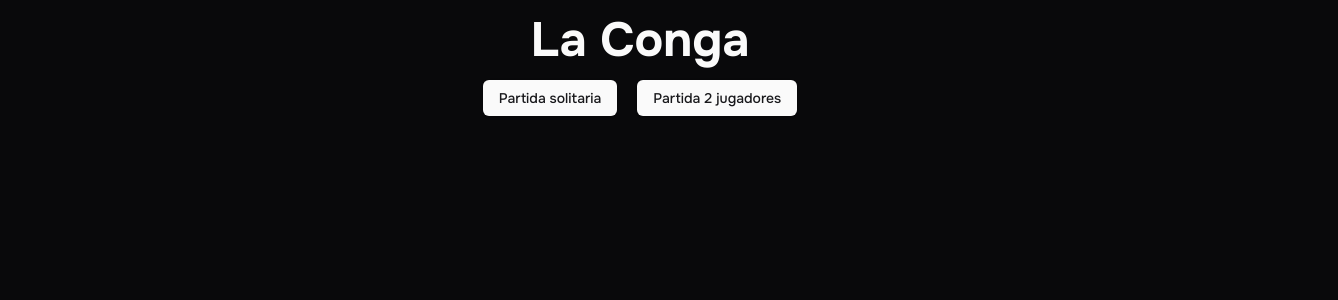
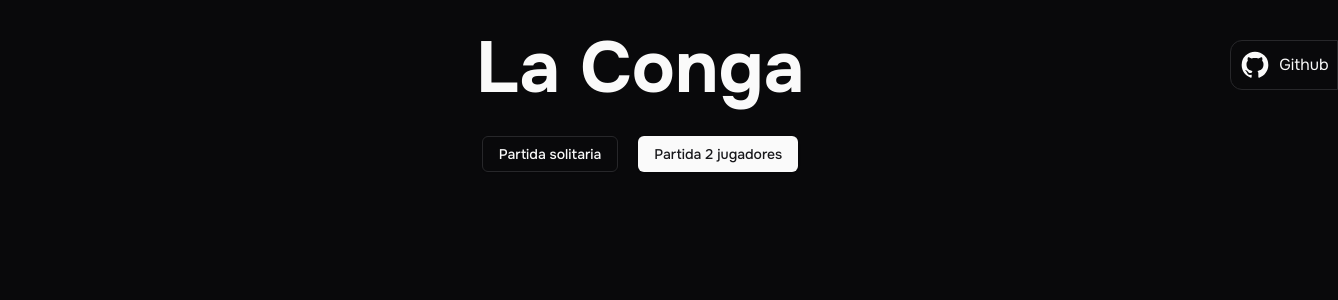
Before and after one commit to AgustinGomezDev/conga, a Next.js app: page / in a window 1280 px wide. Shown: the top 300 px of the page, 1338 px wide, since content can reach past the window. Built offline with nearby package versions, Linux system fonts and the light colour scheme.

Commit message:
add Github link

```diff
--- a/app/layout.tsx
+++ b/app/layout.tsx
@@ -1,6 +1,7 @@
 import type { Metadata } from "next";
 import { Onest } from 'next/font/google'
 import "./globals.css";
+import GithubLink from "@/components/GithubLink";
 
 const onest = Onest({
   subsets: ['latin'],
@@ -20,8 +21,9 @@
   return (
     <html lang="es">
       <body
-        className={`antialiased dark ${onest.className}`}
+        className={`antialiased dark relative overflow-hidden ${onest.className}`}
       >
+        <GithubLink />
         {children}
       </body>
     </html>
--- a/app/page.tsx
+++ b/app/page.tsx
@@ -1,20 +1,20 @@
 import { Button } from '@/components/ui/button'
-import React from 'react'
+import Link from 'next/link'
 
 const page = () => {
     return (
         <main>
-            <h1 className="text-5xl font-bold text-center my-4">La Conga</h1>
+            <h1 className="text-7xl font-bold text-center py-8">La Conga</h1>
             <ul className="flex justify-center items-center gap-5">
                 <li>
-                    <a href="/partida-solitaria">
-                        <Button>Partida solitaria</Button>
-                    </a>
+                    <Link href={'/partida-solitaria'}>
+                        <Button variant={'outline'}>Partida solitaria</Button>
+                    </Link>
                 </li>
                 <li>
-                    <a href="/partida-2-jugadores">
+                    <Link href={'/partida-2-jugadores'}>
                         <Button>Partida 2 jugadores</Button>
-                    </a>
+                    </Link>
                 </li>
             </ul>
         </main>
--- /dev/null
+++ b/assets/icons/GithubIcon.tsx
@@ -0,0 +1,13 @@
+import React from 'react';
+import type { SVGProps } from 'react';
+
+function GitHubIcon(props: SVGProps<SVGSVGElement>) {
+    return (
+        <svg xmlns="http://www.w3.org/2000/svg" width="1em" height="1em" viewBox="0 0 24 24" {...props}>
+            <path fill="currentColor" d="M12 2A10 10 0 0 0 2 12c0 4.42 2.87 8.17 6.84 9.5c.5.08.66-.23.66-.5v-1.69c-2.77.6-3.36-1.34-3.36-1.34c-.46-1.16-1.11-1.47-1.11-1.47c-.91-.62.07-.6.07-.6c1 .07 1.53 1.03 1.53 1.03c.87 1.52 2.34 1.07 2.91.83c.09-.65.35-1.09.63-1.34c-2.22-.25-4.55-1.11-4.55-4.92c0-1.11.38-2 1.03-2.71c-.1-.25-.45-1.29.1-2.64c0 0 .84-.27 2.75 1.02c.79-.22 1.65-.33 2.5-.33s1.71.11 2.5.33c1.91-1.29 2.75-1.02 2.75-1.02c.55 1.35.2 2.39.1 2.64c.65.71 1.03 1.6 1.03 2.71c0 3.82-2.34 4.66-4.57 4.91c.36.31.69.92.69 1.85V21c0 .27.16.59.67.5C19.14 20.16 22 16.42 22 12A10 10 0 0 0 12 2">
+            </path>
+        </svg>
+    );
+}
+
+export default GitHubIcon
--- /dev/null
+++ b/components/GithubLink.tsx
@@ -0,0 +1,13 @@
+import GitHubIcon from '@/assets/icons/GithubIcon'
+import Link from 'next/link'
+
+const GithubLink = () => {
+  return (
+    <Link href="https://github.com/AgustinGomezDev" target='_blank' className='absolute gap-2 -right-[3.6rem] top-10 border rounded-l-xl p-2 box-content flex items-center justify-center group hover:right-0 hover:bg-muted transition-all'>
+        <GitHubIcon className='size-8 group-hover:scale-110 transition-transform' />
+        <span>Github</span>
+    </Link>
+  )
+}
+
+export default GithubLink
```
